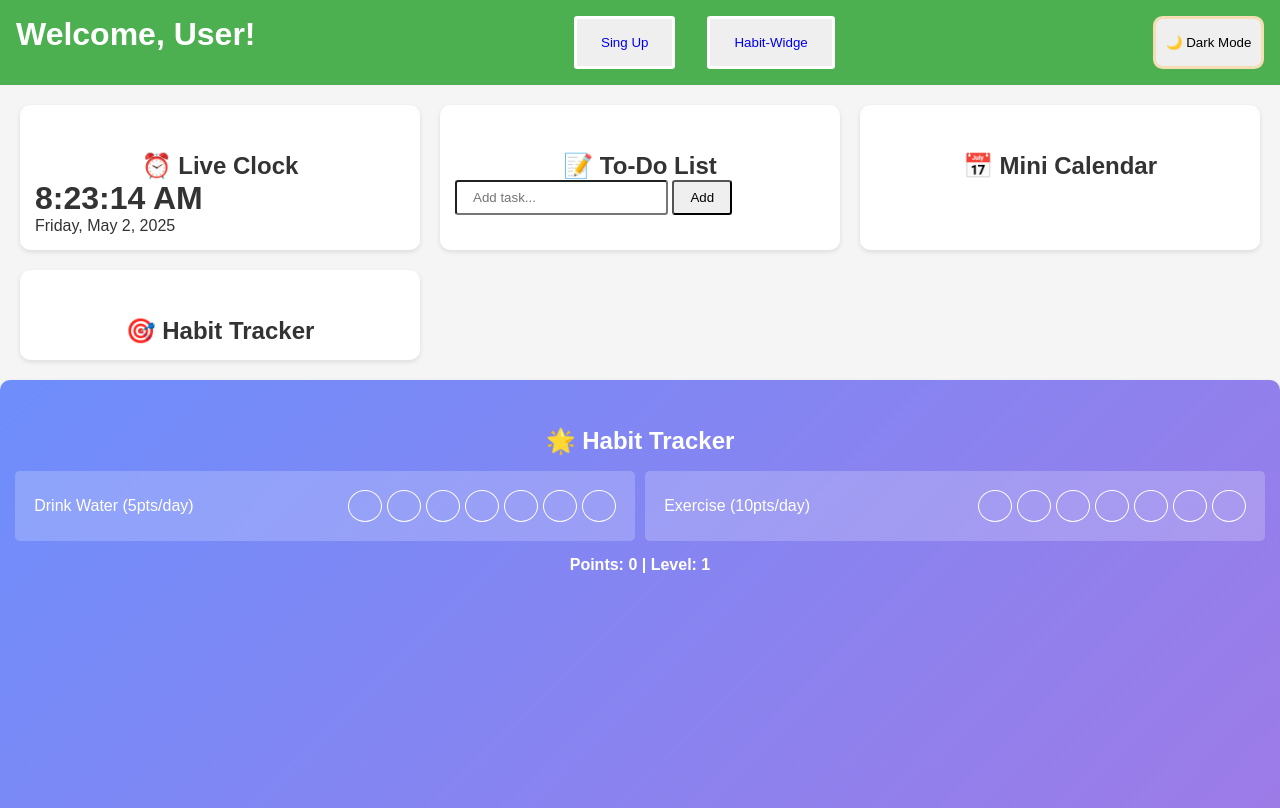
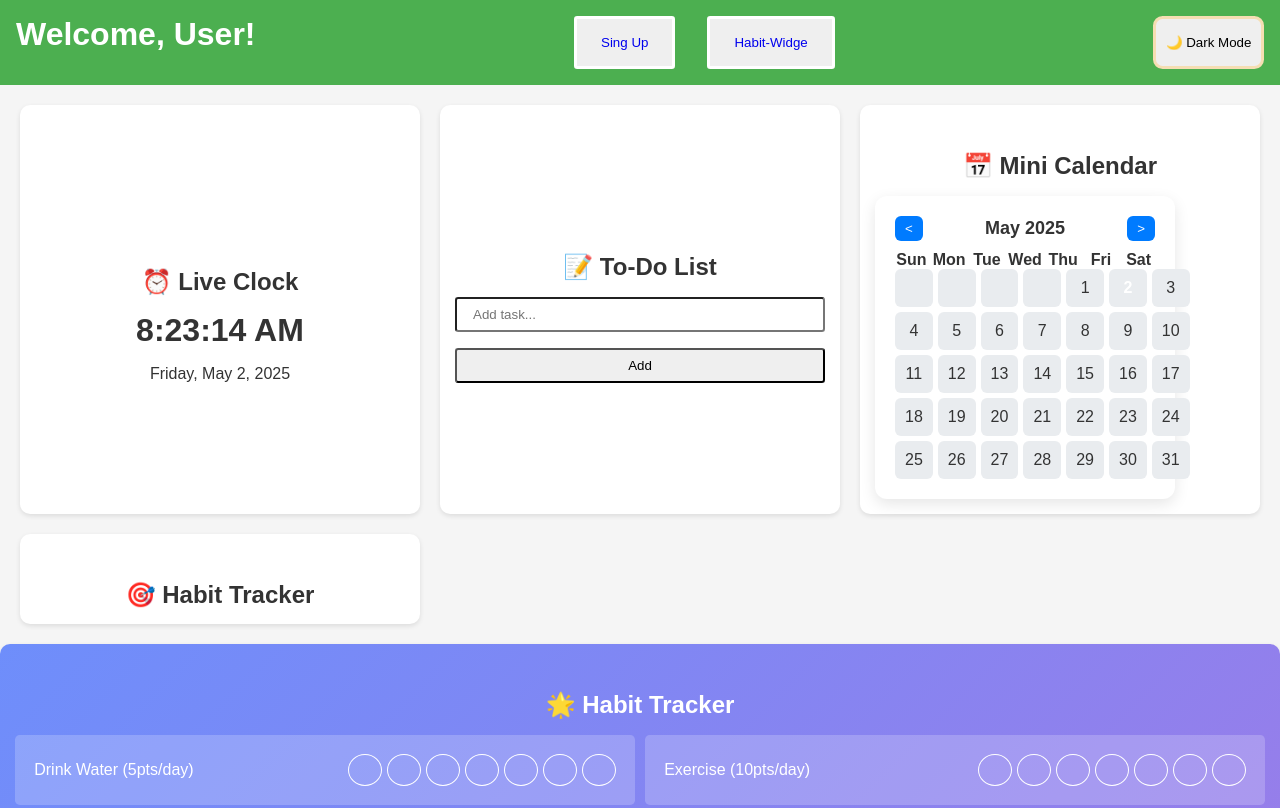
Before and after one commit to rashedulraha/Life-Dashboard, a plain HTML site: page index.html in a window 1280 px wide. Shown: the top 808 px of the page. Drawn offline with Linux system fonts and the light colour scheme; no server answers.

Commit message:
add new calenter  and new style in my small project

```diff
--- a/color.css
+++ b/color.css
@@ -1,4 +1,10 @@
 /* Base Styles */
+
+* {
+  padding: 0;
+  margin: 0;
+  box-sizing: border-box;
+}
 body {
   font-family: "Arial", sans-serif;
   margin: 0;
@@ -13,7 +19,12 @@ body.dark-mode {
   background-color: #222;
   color: #f5f5f5;
 }
-
+.clock-widget {
+  display: flex;
+  justify-content: center;
+  flex-direction: column;
+  gap: 1rem;
+}
 header {
   display: flex;
   justify-content: space-between;
@@ -29,6 +40,12 @@ header {
   -o-border-radius: 0.6rem;
 }
 
+.todo-widget {
+  display: flex;
+  justify-content: center;
+  flex-direction: column;
+  gap: 1rem;
+}
 .add-task {
   padding: 0.5rem 1rem;
   border-radius: 0.2rem;
@@ -86,6 +103,11 @@ a {
 #clock {
   font-size: 2rem;
   font-weight: bold;
+  text-align: center;
+}
+
+#date {
+  text-align: center;
 }
 
 /* To-Do Widget */
@@ -162,3 +184,57 @@ a {
 .habit-widge {
   text-transform: capitalize;
 }
+
+.calendar {
+  margin-top: 1rem;
+  background: white;
+  padding: 20px;
+  border-radius: 12px;
+  box-shadow: 0 5px 15px rgba(0, 0, 0, 0.1);
+  width: 300px;
+}
+
+.header {
+  display: flex;
+  justify-content: space-between;
+  align-items: center;
+  margin-bottom: 10px;
+}
+
+.header button {
+  background-color: #007bff;
+  color: white;
+  border: none;
+  padding: 5px 10px;
+  border-radius: 6px;
+  cursor: pointer;
+}
+
+#month-year {
+  font-size: 18px;
+  font-weight: bold;
+}
+
+.weekdays,
+.dates {
+  display: grid;
+  grid-template-columns: repeat(7, 1fr);
+  text-align: center;
+  gap: 5px;
+}
+
+.weekdays div {
+  font-weight: bold;
+}
+
+.dates div {
+  padding: 10px;
+  border-radius: 6px;
+  background-color: #e9ecef;
+}
+
+.today {
+  background-color: #007bff;
+  color: white;
+  font-weight: bold;
+}
--- a/index.html
+++ b/index.html
@@ -39,6 +39,23 @@
       <!-- Weather Widget -->
       <div class="widget">
         <h2>📅 Mini Calendar</h2>
+        <div class="calendar">
+          <div class="header">
+            <button id="prev">&lt;</button>
+            <div id="month-year"></div>
+            <button id="next">&gt;</button>
+          </div>
+          <div class="weekdays">
+            <div>Sun</div>
+            <div>Mon</div>
+            <div>Tue</div>
+            <div>Wed</div>
+            <div>Thu</div>
+            <div>Fri</div>
+            <div>Sat</div>
+          </div>
+          <div id="dates" class="dates"></div>
+        </div>
         <div id="mini-calendar"></div>
       </div>
 
--- a/main.js
+++ b/main.js
@@ -116,7 +116,53 @@ function showNotification(title, message) {
   }
 }
 
-// টেস্ট নোটিফিকেশন (প্রতি 10 সেকেন্ডে)
 setInterval(() => {
   showNotification("Reminder", "Stay hydrated! Drink water 💧");
 }, 10000);
+
+const monthYear = document.getElementById("month-year");
+const dates = document.getElementById("dates");
+const prev = document.getElementById("prev");
+const next = document.getElementById("next");
+
+let current = new Date();
+
+function renderCalendar(date) {
+  const year = date.getFullYear();
+  const month = date.getMonth();
+
+  const firstDay = new Date(year, month, 1).getDay();
+  const lastDate = new Date(year, month + 1, 0).getDate();
+
+  monthYear.textContent = `${date.toLocaleString("default", {
+    month: "long",
+  })} ${year}`;
+
+  dates.innerHTML = "";
+
+  for (let i = 0; i < firstDay; i++) {
+    dates.innerHTML += "<div></div>";
+  }
+
+  for (let d = 1; d <= lastDate; d++) {
+    const today = new Date();
+    const isToday =
+      d === today.getDate() &&
+      month === today.getMonth() &&
+      year === today.getFullYear();
+
+    dates.innerHTML += `<div class="${isToday ? "today" : ""}">${d}</div>`;
+  }
+}
+
+prev.addEventListener("click", () => {
+  current.setMonth(current.getMonth() - 1);
+  renderCalendar(current);
+});
+
+next.addEventListener("click", () => {
+  current.setMonth(current.getMonth() + 1);
+  renderCalendar(current);
+});
+
+renderCalendar(current);
```
